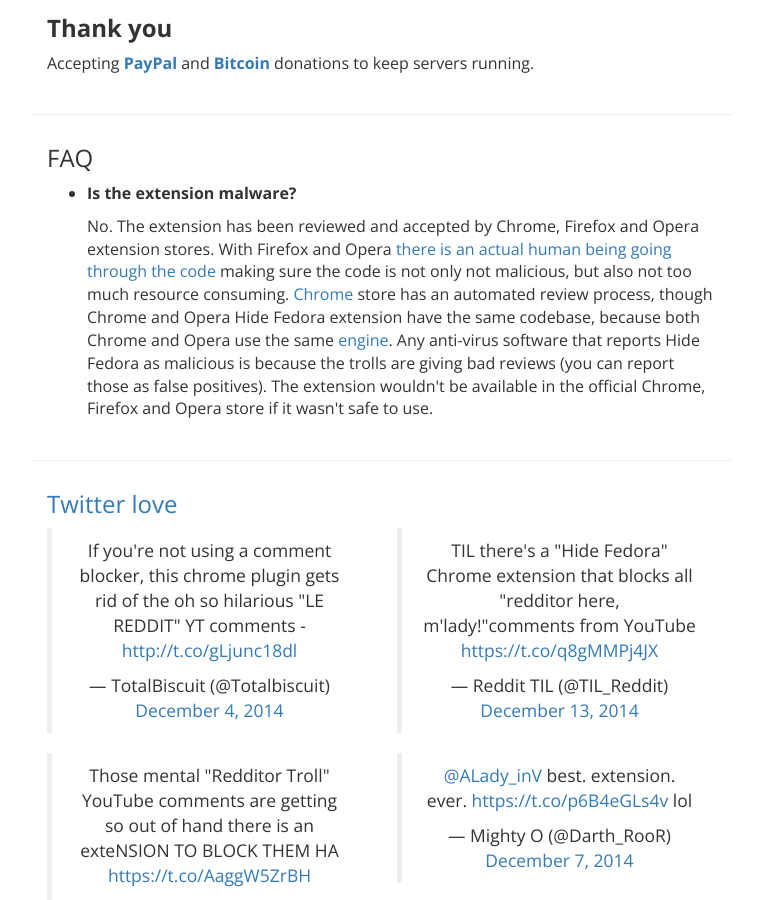
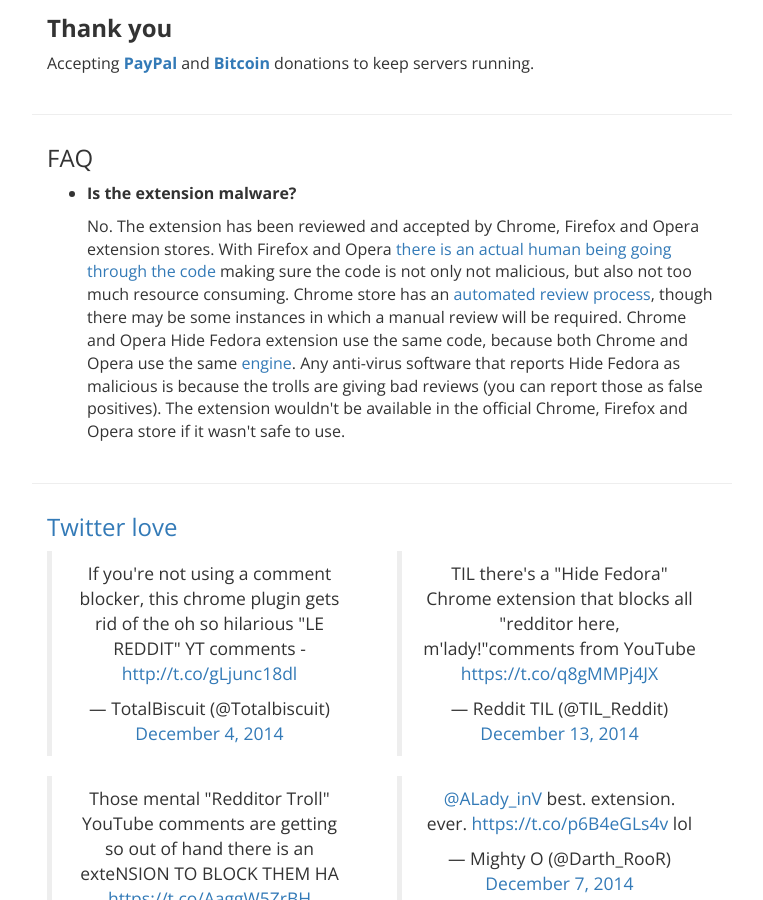
Before and after one commit to hadalin/hidefedora, a Jekyll site: the page built from index.html, in a window 1280 px wide and 900 px high, scrolled down 1053 px. Shown: the whole window, without its empty margins (258-1021 px from the left). Built offline with Jekyll 4.4.1, drawn with Linux system fonts in a browser that asks for light colours; nearby versions of some CDN libraries; comment, search, counter and statistics services are not loaded.

Commit message:
Update FAQ

```diff
--- a/index.html
+++ b/index.html
@@ -90,7 +90,7 @@
     <ul>
       <li id="safe">
       <p><strong>Is the extension malware?</strong></p>
-      <p>No. The extension has been reviewed and accepted by Chrome, Firefox and Opera extension stores. With Firefox and Opera <a href="https://addons.mozilla.org/en-US/developers/docs/policies/reviews">there is an actual human being</a> <a href="https://dev.opera.com/extensions/tut_publishing_guidelines.html#reviewed">going through the code</a> making sure the code is not only not malicious, but also not too much resource consuming. <a href="https://developer.chrome.com/webstore/faq#faq-gen-08">Chrome</a> store has an automated review process, though Chrome and Opera Hide Fedora extension have the same codebase, because both Chrome and Opera use the same <a href="http://en.wikipedia.org/wiki/WebKit">engine</a>. Any anti-virus software that reports Hide Fedora as malicious is because the trolls are giving bad reviews (you can report those as false positives). The extension wouldn't be available in the official Chrome, Firefox and Opera store if it wasn't safe to use.</p>
+      <p>No. The extension has been reviewed and accepted by Chrome, Firefox and Opera extension stores. With Firefox and Opera <a href="https://addons.mozilla.org/en-US/developers/docs/policies/reviews">there is an actual human being</a> <a href="https://dev.opera.com/extensions/tut_publishing_guidelines.html#reviewed">going through the code</a> making sure the code is not only not malicious, but also not too much resource consuming. Chrome store has an <a href="https://developer.chrome.com/webstore/faq#faq-gen-08">automated review process</a>, though there may be some instances in which a manual review will be required. Chrome and Opera Hide Fedora extension use the same code, because both Chrome and Opera use the same <a href="http://en.wikipedia.org/wiki/WebKit">engine</a>. Any anti-virus software that reports Hide Fedora as malicious is because the trolls are giving bad reviews (you can report those as false positives). The extension wouldn't be available in the official Chrome, Firefox and Opera store if it wasn't safe to use.</p>
       </li>
     </ul>
   </div>
```
